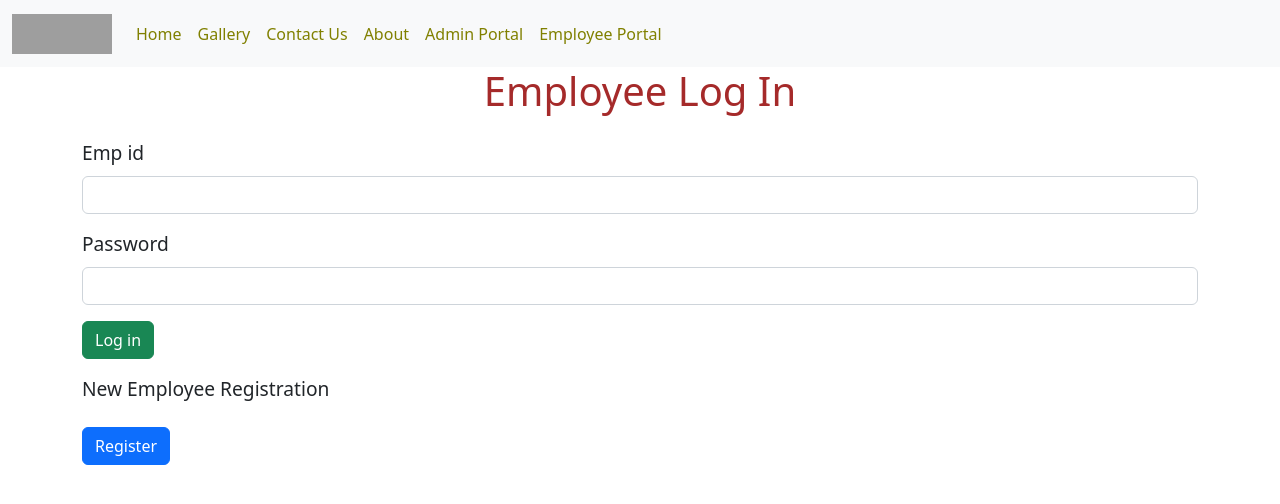
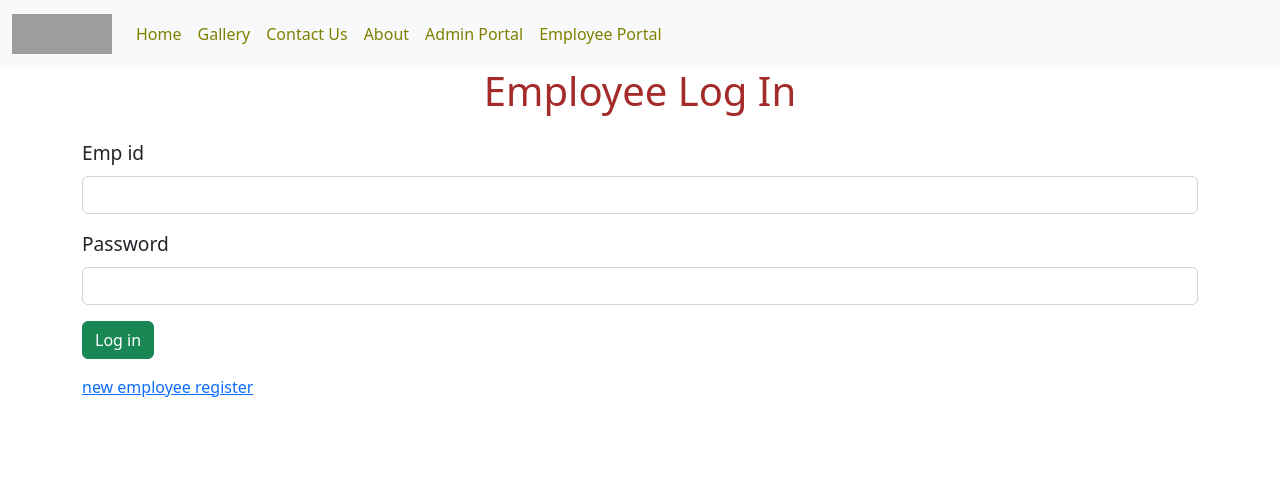
Before and after one commit to vishnubabu98/nestdigitalapp, an Angular app: page /emplogin in a window 1280 px wide. Shown: the top 504 px of the page. Built offline with nearby package versions, Linux system fonts and the light colour scheme; grey boxes are pictures that could not be loaded.

Commit message:
add images in viewallfriends

```diff
--- a/src/app/emplogin/emplogin.component.html
+++ b/src/app/emplogin/emplogin.component.html
@@ -17,13 +17,10 @@
                 <div class="col col-12 col-sm-12 col-md-12 col-lg-12 col-xl-12 col-xxl-12">
                     <button (click)="emplogin()" class="btn btn-success">Log in</button>
                 </div>
-                <div class="col col-12 col-sm-12 col-md-12 col-lg-12 col-xl-12 col-xxl-12">
-                    <label style="font-size:larger" for="" class="form-label">New Employee Registration</label>
 
-                </div>
                 <div class="col col-12 col-sm-12 col-md-12 col-lg-12 col-xl-12 col-xxl-12">
 
-                    <a class="btn btn-primary" routerLink="/empreg">Register</a>
+                    <a class="" routerLink="/empreg">new employee register</a>
                 </div>
             </div>
 
--- a/src/app/view-friend/view-friend.component.html
+++ b/src/app/view-friend/view-friend.component.html
@@ -8,7 +8,7 @@
                 </div>
                 <div class="col col-12 col-sm-6 col-md-4 col-lg-3 col-xl-3 col-xxl-3" *ngFor="let i of data">
                     <div class="card" style="width: 18rem;">
-                        <img src="{{i.image}}" class="card-img-top" alt="...">
+                        <img src="https://www.shutterstock.com/image-photo/image-handsome-smiling-young-african-260nw-722913181.jpg" class="card-img-top" alt="...">
                         <div class="card-body">
                             <h5 class="card-title">{{i.name}}</h5>
                         </div>
```
